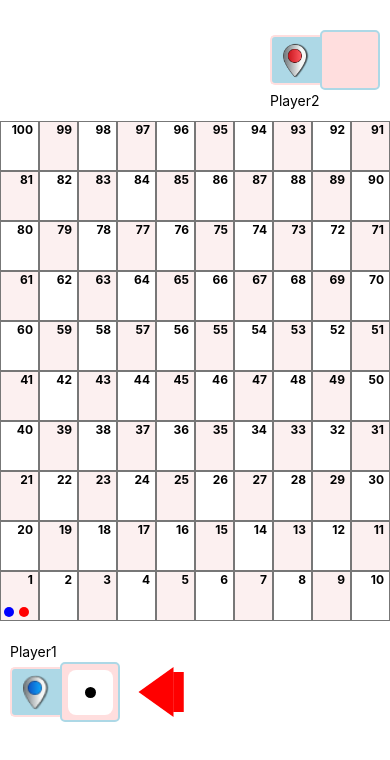
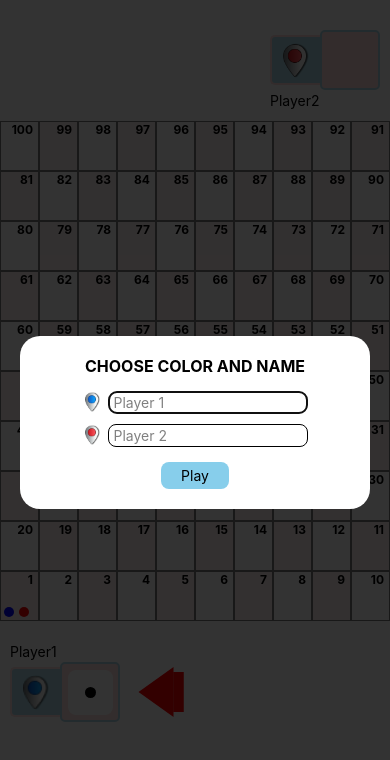
Before and after one commit to srikanth41684/snakeAndLadder, a React Native app: screen /play in a window 390 px wide. Shown: the top 760 px of the page. Built offline with nearby package versions, Linux system fonts and the light colour scheme.

Commit message:
player names added

```diff
--- a/scr/main/components/Dice.js
+++ b/scr/main/components/Dice.js
@@ -7,7 +7,15 @@ import {
 } from 'react-native';
 import React from 'react';
 
-const Dice = ({diseNumber, active, player, disePlayerHanlder, number, src}) => {
+const Dice = ({
+  diseNumber,
+  active,
+  player,
+  disePlayerHanlder,
+  number,
+  name,
+  src,
+}) => {
   return (
     <View>
       <View style={{}}>
@@ -19,7 +27,7 @@ const Dice = ({diseNumber, active, player, disePlayerHanlder, number, src}) => {
                 lineHeight: 21,
                 color: '#000',
               }}>
-              Player1
+              {name !== '' ? name : 'Player1'}
             </Text>
           </View>
         )}
@@ -282,7 +290,7 @@ const Dice = ({diseNumber, active, player, disePlayerHanlder, number, src}) => {
                 lineHeight: 21,
                 color: '#000',
               }}>
-              Player2
+              {name !== '' ? name : 'Player2'}
             </Text>
           </View>
         )}
--- a/scr/main/components/UserIndicator.js
+++ b/scr/main/components/UserIndicator.js
@@ -1,4 +1,4 @@
-import {View, Animated} from 'react-native';
+import {View, Animated, Easing} from 'react-native';
 import React, {useEffect, useRef} from 'react';
 
 const UserIndicator = () => {
--- a/scr/main/screens/HomeScreen.js
+++ b/scr/main/screens/HomeScreen.js
@@ -24,18 +24,18 @@ const HomeScreen = () => {
       duration: 500,
       useNativeDriver: false,
     }).start(() => {
-      position.setValue(0); // Reset position after the animation completes
-      moveLeftToRight(); // Start the animation again in a loop
+      position.setValue(0);
+      moveLeftToRight();
     });
   };
 
   useEffect(() => {
-    moveLeftToRight(); // Start the initial animation
+    moveLeftToRight();
   }, []);
 
   const interpolatedX = position.interpolate({
     inputRange: [0, 1],
-    outputRange: [0, 20], // Adjust the distance as needed
+    outputRange: [0, 20],
   });
   return (
     <SafeAreaView
--- a/scr/main/screens/PlayGameScreen.js
+++ b/scr/main/screens/PlayGameScreen.js
@@ -18,27 +18,22 @@ const PlayGameScreen = () => {
   const colors = ['coral', 'green', '#2ae830', 'red'];
   const [commObj, setCommObj] = useState({
     NumbersArray: [],
+    modal: true,
     numberOfPlayers: [
       {
         playerNumber: 1,
-        playerName: 'Player1',
+        playerName: '',
       },
       {
         playerNumber: 2,
-        playerName: 'Player2',
-      },
-      {
-        playerNumber: 3,
-        playerName: 'Player1',
-      },
-      {
-        playerNumber: 4,
-        playerName: 'Player2',
+        playerName: '',
       },
     ],
     player: 'p1',
     diseNumber: 1,
+    playerOneName: '',
     playerOneCount: null,
+    playerTwoName: '',
     playerTwoCount: null,
     ladderSnakes: null,
     refresh: false,
@@ -483,6 +478,7 @@ const PlayGameScreen = () => {
               player={commObj.player}
               disePlayerHanlder={disePlayerHanlder}
               number={'p2'}
+              name={commObj.playerTwoName}
               src={require('../../../assets/images/redkey.png')}
             />
           </View>
@@ -699,6 +695,7 @@ const PlayGameScreen = () => {
               player={commObj.player}
               disePlayerHanlder={disePlayerHanlder}
               number={'p1'}
+              name={commObj.playerOneName}
               src={require('../../../assets/images/bluekey.png')}
             />
           </View>
@@ -742,10 +739,14 @@ const PlayGameScreen = () => {
                         : '#000',
                   }}>
                   {commObj.playerOneCount == 100
-                    ? 'Player 1'
+                    ? commObj.playerOneName !== ''
+                      ? commObj.playerOneName
+                      : 'Player 1'
                     : commObj.playerTwoCount == 100
-                    ? 'Playe 2'
-                    : ''}
+                    ? commObj.playerTwoName !== ''
+                      ? commObj.playerTwoName
+                      : 'Player 2'
+                    : ''}{' '}
                   Win
                 </Text>
                 <View
@@ -790,7 +791,7 @@ const PlayGameScreen = () => {
             </View>
           </Modal>
         ) : null}
-        {/* <Modal animationType="fade" transparent={true}>
+        <Modal visible={commObj.modal} animationType="fade" transparent={true}>
           <View
             style={{
               flex: 1,
@@ -852,6 +853,17 @@ const PlayGameScreen = () => {
                         padding: 0,
                         borderRadius: 8,
                         paddingLeft: 5,
+                        fontSize: 14,
+                        lineHeight: 21,
+                        color: '#000',
+                      }}
+                      placeholderTextColor="gray"
+                      value={commObj.playerOneName}
+                      onChangeText={text => {
+                        setCommObj(prev => ({
+                          ...prev,
+                          playerOneName: text,
+                        }));
                       }}
                       placeholder="Player 1"
                     />
@@ -883,12 +895,23 @@ const PlayGameScreen = () => {
                         padding: 0,
                         borderRadius: 8,
                         paddingLeft: 5,
+                        fontSize: 14,
+                        lineHeight: 21,
+                        color: '#000',
                       }}
+                      placeholderTextColor="gray"
                       placeholder="Player 2"
+                      value={commObj.playerTwoName}
+                      onChangeText={text => {
+                        setCommObj(prev => ({
+                          ...prev,
+                          playerTwoName: text,
+                        }));
+                      }}
                     />
                   </View>
                 </View>
-                {commObj.numberOfPlayers == 3 && (
+                {/* {commObj.numberOfPlayers == 3 && (
                   <View
                     style={{
                       flexDirection: 'row',
@@ -953,14 +976,14 @@ const PlayGameScreen = () => {
                       />
                     </View>
                   </View>
-                )}
+                )} */}
               </View>
-              <View
+              {/* <View
                 style={{
                   flexDirection: 'row',
                   gap: 10,
                 }}>
-                {[1, 2, 3, 4].map((item, index) => {
+                {[2, 3, 4].map((item, index) => {
                   return (
                     <View key={index}>
                       <TouchableWithoutFeedback
@@ -997,9 +1020,15 @@ const PlayGameScreen = () => {
                     </View>
                   );
                 })}
-              </View>
+              </View> */}
               <View>
-                <TouchableWithoutFeedback>
+                <TouchableWithoutFeedback
+                  onPress={() => {
+                    setCommObj(prev => ({
+                      ...prev,
+                      modal: false,
+                    }));
+                  }}>
                   <View
                     style={{
                       backgroundColor: 'skyblue',
@@ -1013,7 +1042,7 @@ const PlayGameScreen = () => {
               </View>
             </View>
           </View>
-        </Modal> */}
+        </Modal>
       </View>
     </SafeAreaView>
   );
```
